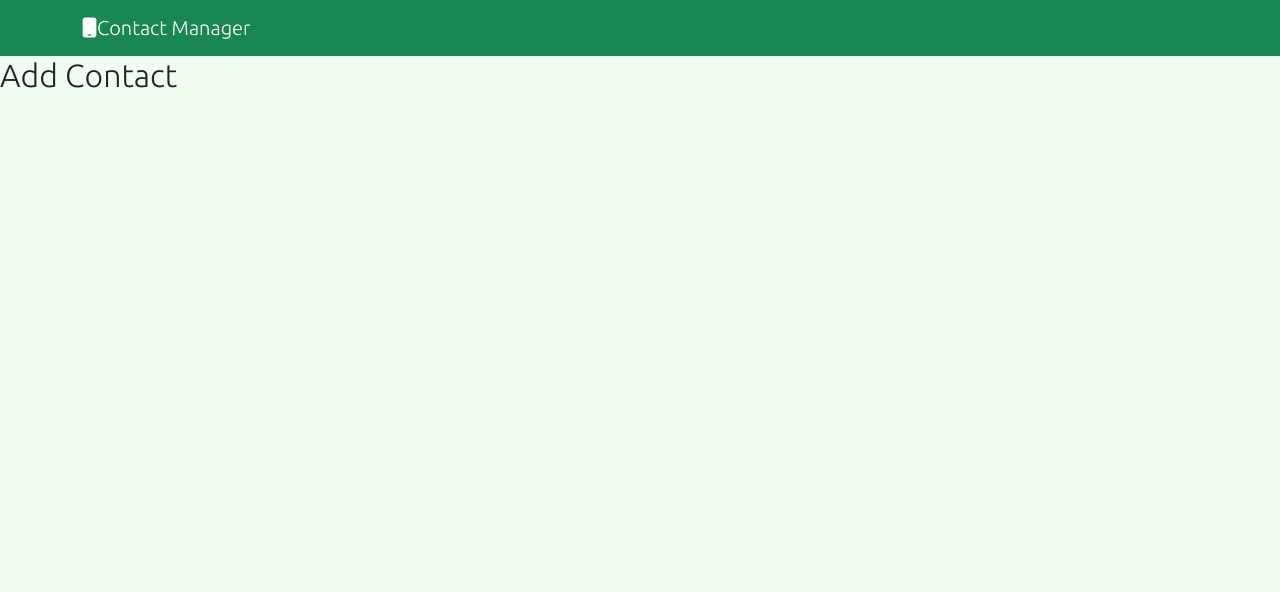
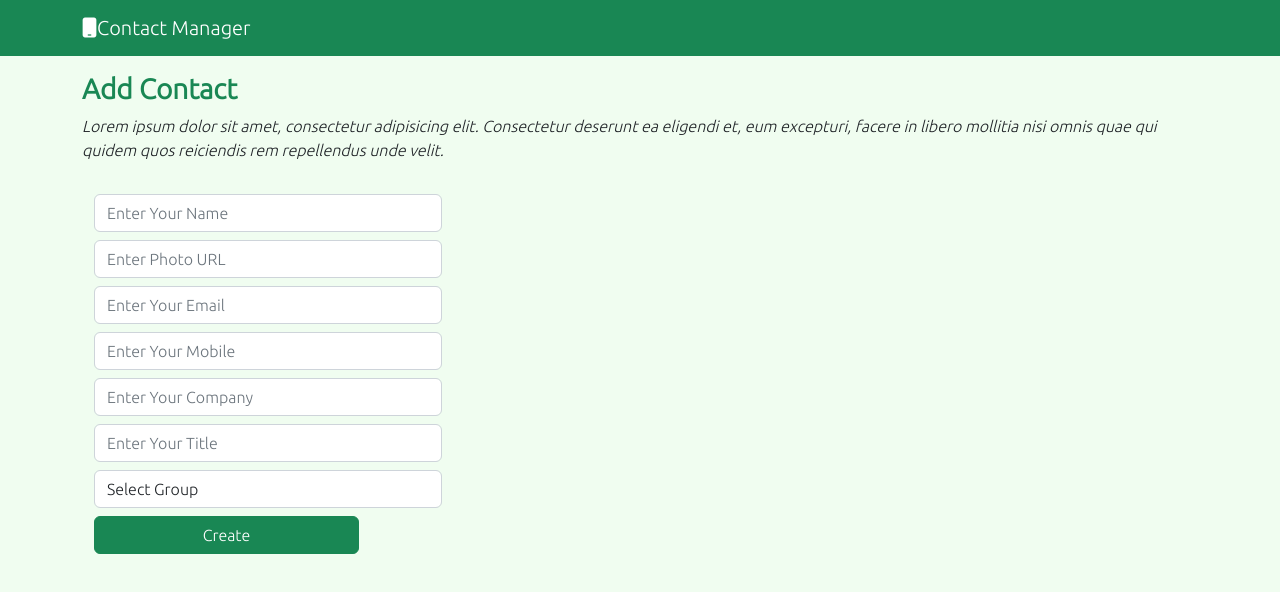
Before and after one commit to chisumo2016/manage-contact, a Vue app: page /contacts/add in a window 1280 px wide. Shown: the top 592 px of the page. Built offline with nearby package versions, Linux system fonts and the light colour scheme.

Commit message:
Build the static page for Add Contact UI

```diff
--- a/src/views/AddContact.vue
+++ b/src/views/AddContact.vue
@@ -1,5 +1,48 @@
 <template>
-  <h2>Add Contact</h2>
+  <div class="container mt-3">
+    <div class="row">
+      <div class="col">
+        <p class="h3 text-success fw-bold">Add Contact</p>
+        <p class="fst-italic">Lorem ipsum dolor sit amet, consectetur adipisicing elit. Consectetur deserunt ea eligendi et, eum excepturi, facere in libero mollitia nisi omnis quae qui quidem quos reiciendis rem repellendus unde velit.</p>
+      </div>
+    </div>
+  <!-- End of Container  -->
+    <div class="container mt-3">
+       <div class="row">
+          <div class="col-md-4">
+            <form action="">
+              <div class="mb-2">
+                <input type="text" class="form-control" placeholder="Enter Your Name">
+              </div>
+              <div class="mb-2">
+                <input type="text" class="form-control" placeholder="Enter Photo URL">
+              </div>
+              <div class="mb-2">
+                <input type="email" class="form-control" placeholder="Enter Your Email">
+              </div>
+              <div class="mb-2">
+                <input type="number" class="form-control" placeholder="Enter Your Mobile">
+              </div>
+              <div class="mb-2">
+                <input type="text" class="form-control" placeholder="Enter Your Company">
+              </div>
+              <div class="mb-2">
+                <input type="text" class="form-control" placeholder="Enter Your Title">
+              </div>
+              <div class="mb-2">
+                <select name="" id="" class="form-control">
+                  <option value="">Select Group</option>
+                </select>
+              </div>
+              <div class="mb-2">
+                <input type="text" class="btn btn-success" value="Create">
+              </div>
+
+            </form>
+          </div>
+       </div>
+    </div>
+  </div>
 </template>
 
 <script>
```
